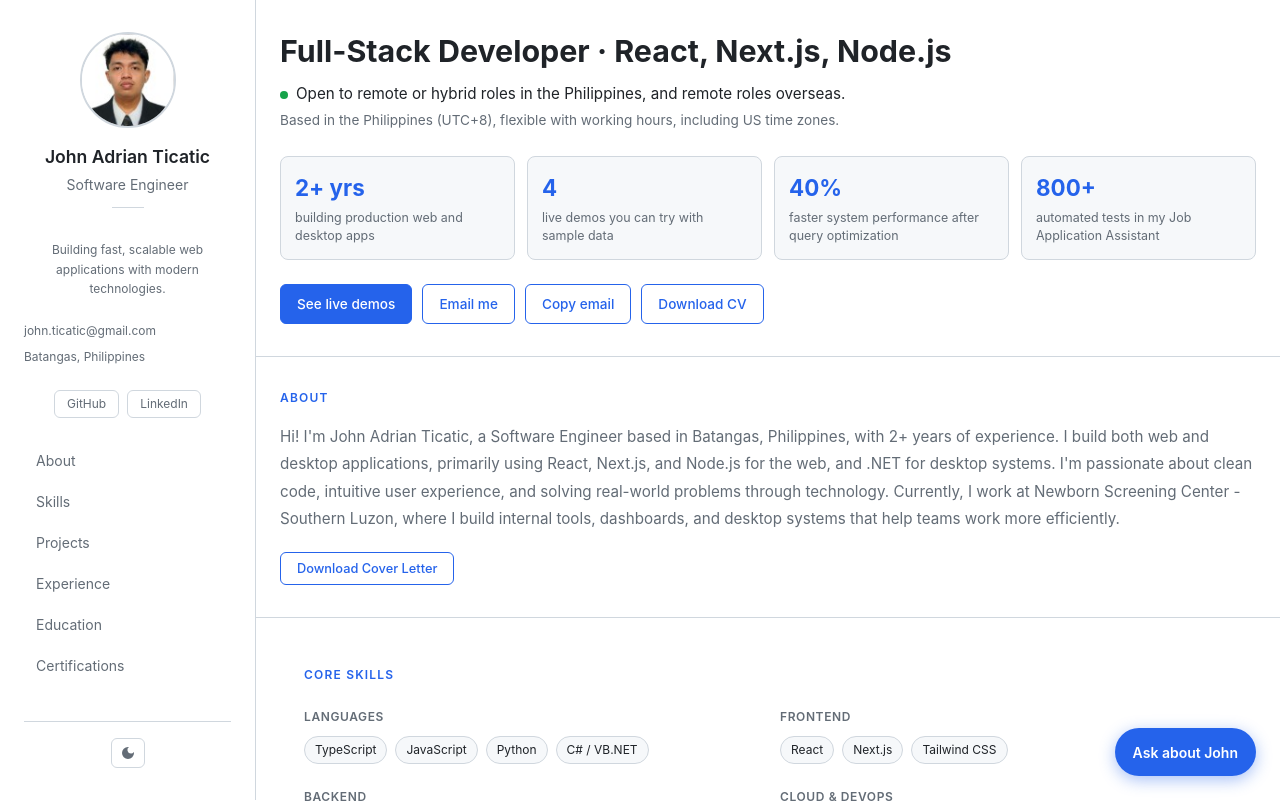
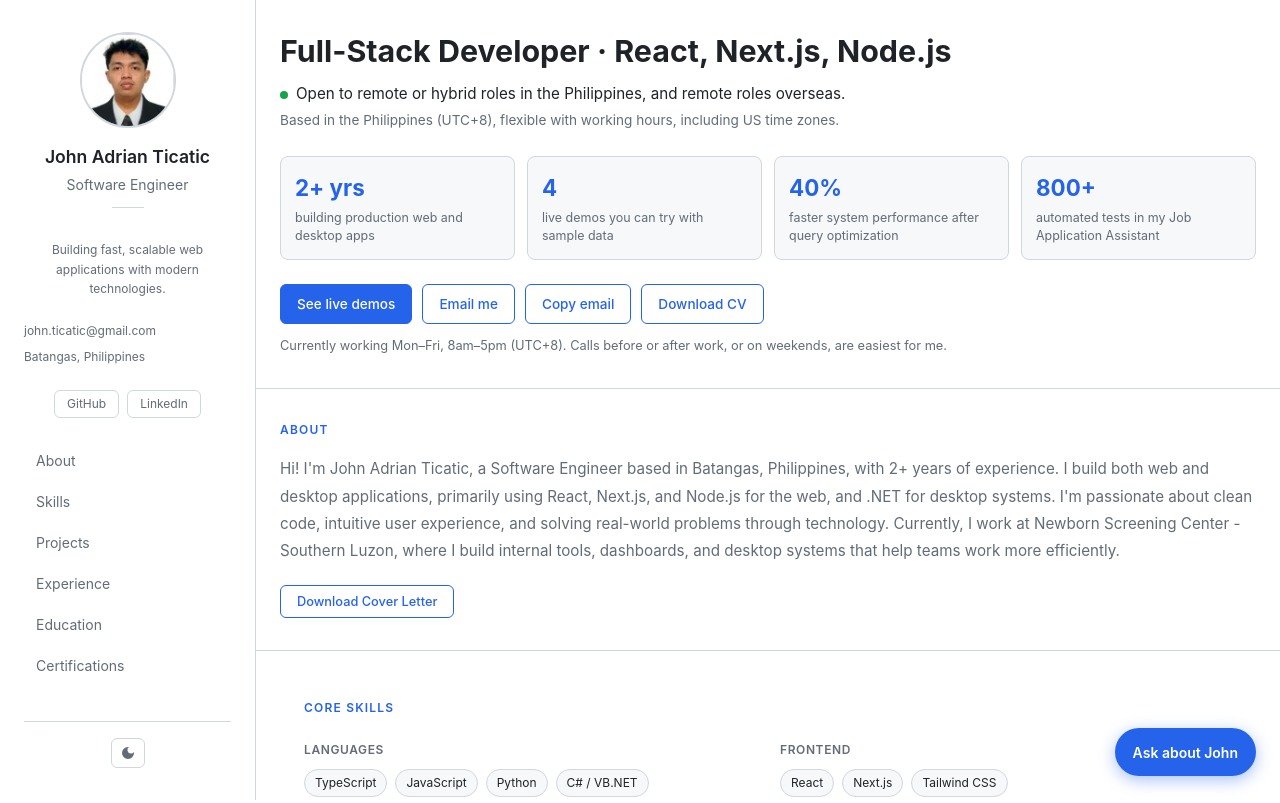
Before and after one commit to aiannyyyy/my-portfolio-rebranded, a Next.js app: page / in a window 1280 px wide. Shown: the top 803 px of the page. Built offline with nearby package versions, Linux system fonts and the light colour scheme.

Commit message:
feat: note current work hours under the contact buttons
Tells recruiters I work Mon-Fri 8am-5pm (UTC+8) and that calls before
or after work, or on weekends, are easiest. The chat assistant knows it
too. Book-a-call button label no longer fixes the call length.

```diff
--- a/src/app/api/chat/route.ts
+++ b/src/app/api/chat/route.ts
@@ -15,7 +15,7 @@ const systemPrompt = [
   "FACTS",
   "About: " + personal.about,
   "Location: " + personal.location,
-  "Availability: " + personal.availability + " " + personal.workingHours,
+  "Availability: " + personal.availability + " " + personal.workingHours + " " + personal.callNote,
   "Highlights: " + personal.highlights.map(h => h.value + " " + h.label).join("; "),
   "Case studies: " + caseStudies.map(c => c.title + ": " + personal.siteUrl + "/projects/" + c.slug).join(" | "),
   "CV: " + personal.siteUrl + personal.resumeUrl + (personal.bookingUrl ? " | Book a call: " + personal.bookingUrl : ""),
--- a/src/components/sections/Hero.tsx
+++ b/src/components/sections/Hero.tsx
@@ -52,9 +52,10 @@ export default function Hero() {
         <a href="#projects" style={primary}>See live demos</a>
         <a href={mailto} style={secondary}>Email me</a>
         <button onClick={copyEmail} style={secondary} aria-live="polite">{copied ? "Email copied" : "Copy email"}</button>
-        {personal.bookingUrl && <a href={personal.bookingUrl} target="_blank" rel="noopener noreferrer" style={secondary}>Book a 15-min call</a>}
+        {personal.bookingUrl && <a href={personal.bookingUrl} target="_blank" rel="noopener noreferrer" style={secondary}>Book a call</a>}
         <a href={personal.resumeUrl} target="_blank" rel="noopener noreferrer" style={secondary}>Download CV</a>
       </div>
+      <p style={{ fontSize:"0.8rem", lineHeight:1.6, color:"var(--muted)", margin:"12px 0 0" }}>{personal.callNote}</p>
     </section>
   )
 }
--- a/src/data/personal.ts
+++ b/src/data/personal.ts
@@ -16,6 +16,7 @@ export const personal = {
   workingHours: "Based in the Philippines (UTC+8), flexible with working hours, including US time zones.",
   // Google Calendar appointment page; the "Book a call" button stays hidden while empty.
   bookingUrl: "",
+  callNote: "Currently working Mon–Fri, 8am–5pm (UTC+8). Calls before or after work, or on weekends, are easiest for me.",
   highlights: [
     { value: "2+ yrs", label: "building production web and desktop apps" },
     { value: "4", label: "live demos you can try with sample data" },
```
